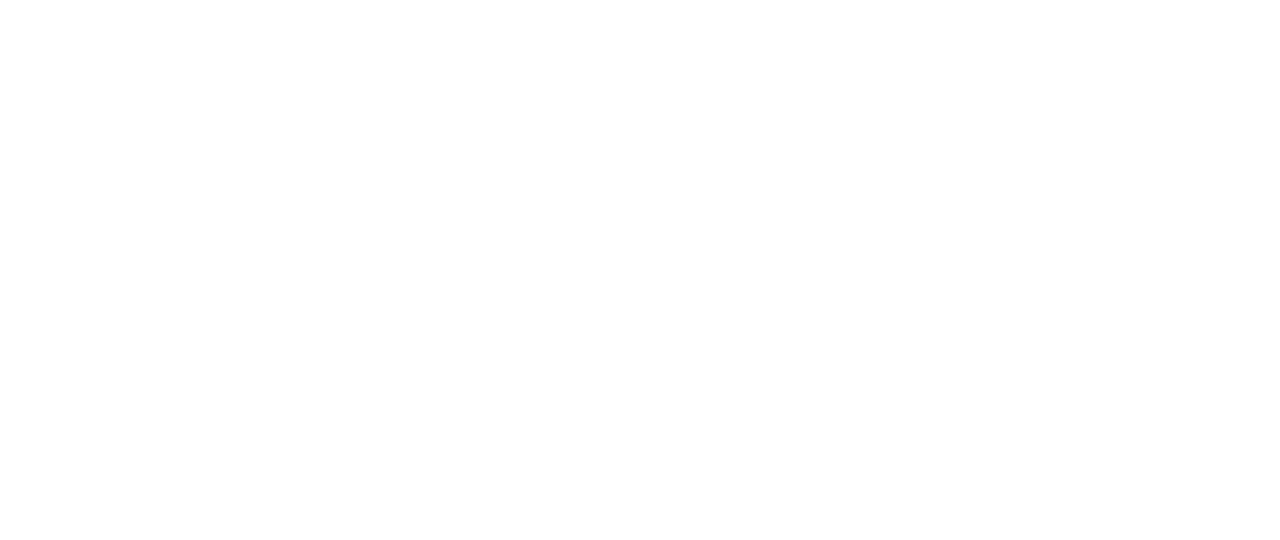
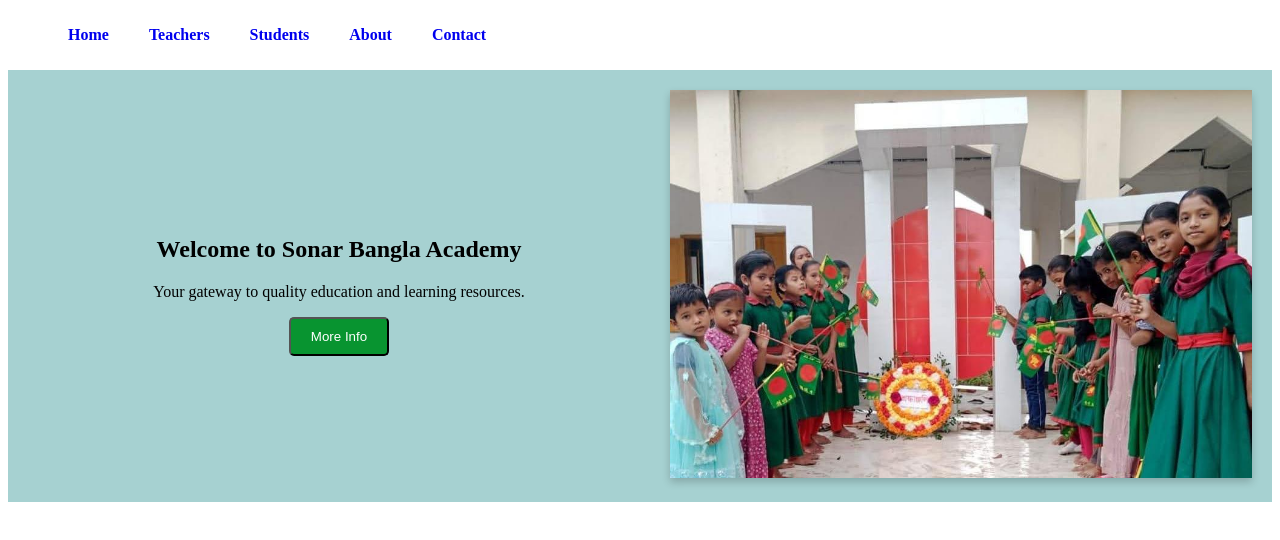
Before and after one commit to Robiul-Hosen/sonar-bangla-academy, a plain HTML site: page index.html in a window 1280 px wide. Drawn offline with Linux system fonts and the light colour scheme.

Commit message:
navber and banner work

```diff
--- /dev/null
+++ b/Styles/style.css
@@ -0,0 +1,60 @@
+nav ul{
+    display: flex;
+    list-style: none;
+    /* gap: 20px; */
+
+}
+nav ul li{
+    padding: 10px 20px;
+    border-radius: 5px;
+    transition: all 0.3s ease-in-out;
+}
+nav ul li a{
+    text-decoration: none;
+    font-weight: bold;
+
+}
+nav ul li:hover{
+    background-color: #99babb;
+    transform: translateY(-5px);
+}
+/* ===========Banner Styles=========== */
+.banner {
+    display: flex;
+    background-color: #a6d1d1;
+    padding: 20px;
+    align-items: center;
+    gap: 20px;
+    flex-wrap: wrap;
+
+}
+.banner-content{
+
+    flex: 1;
+    padding: 20px;
+    text-align: center;
+
+}
+.banner-image{
+    flex: 1;
+}
+.banner-image img{
+    box-shadow: 0 4px 8px rgba(0, 0, 0, 0.2);
+    width: 100%;
+    height: auto;
+    transition: all 0.7s ease-in-out;
+}
+
+.info-button{
+    display: inline-block;
+    padding: 10px 20px;
+    background-color: #089430;
+    color: #fff;
+    text-decoration: none;
+    border-radius: 5px;
+    transition: all 0.3s ease-in-out;
+}
+.info-button:hover{
+    background-color: #000000;
+    transform: translateY(-5px);
+}
--- a/index.html
+++ b/index.html
@@ -3,9 +3,38 @@
 <head>
     <meta charset="UTF-8">
     <meta name="viewport" content="width=device-width, initial-scale=1.0">
-    <title>Document</title>
+    <link rel="stylesheet" href="Styles/style.css">
+    <title>sonar-bangla-academy</title>
 </head>
 <body>
+    <header>
+        <nav>
+            <ul>
+                <li><a href="/">Home</a></li>
+                <li><a href="/teacher">Teachers</a></li>
+                <li><a href="/Student">Students</a></li>
+                <li><a href="/about">About</a></li>
+                <li><a href="/contact">Contact</a></li>
+            </ul>
+        </nav>
+    </header>
 
+    <main>
+        <section class="banner">
+            <div class="banner-content">
+                <h1>Welcome to Sonar Bangla Academy</h1>
+                <p>Your gateway to quality education and learning resources.</p>
+                <button class="info-button">More Info</button>
+            </div>
+
+            <div class="banner-image">
+                <img src="Image/sohidminar.jpg" alt="sohid minar">
+
+            </div>
+
+
+        </section>
+
+    </main>
 </body>
 </html>
```
Also changed, not shown: Image/WhatsApp Image 2026-07-05 at 1.20.21 AM.jpeg (added), Image/bn.jpeg (added), Image/rpic.jpeg (added), Image/sclpic.jpeg (added), Image/sohidminar.jpg (added).
